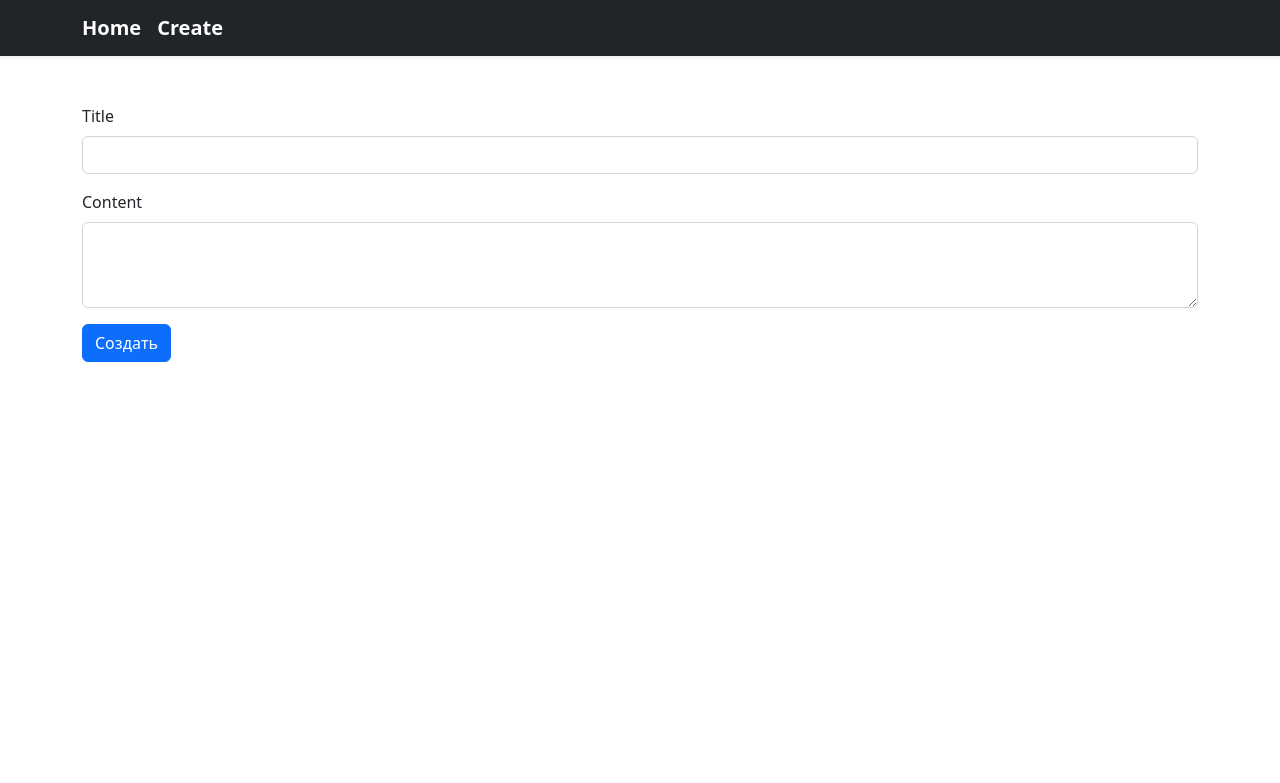
After one commit to sparkus777/howtophp, a PHP site: page /new_post.php in a window 1280 px wide. The commit adds this page. Shown: the top 783 px of the page. Run offline with PHP 8.4, Linux system fonts and the light colour scheme.

Commit message:
create post

```diff
--- /dev/null
+++ b/task4/new_post.php
@@ -0,0 +1,37 @@
+<html>
+<head>
+    <title>Task 4</title>
+    <link href="https://cdn.jsdelivr.net/npm/bootstrap@5.2.0-beta1/dist/css/bootstrap.min.css" rel="stylesheet"
+          integrity="sha384-0evHe/X+R7YkIZDRvuzKMRqM+OrBnVFBL6DOitfPri4tjfHxaWutUpFmBp4vmVor" crossorigin="anonymous">
+    <link rel="stylesheet" href="style.css">
+</head>
+<body>
+<header>
+    <div class="navbar navbar-dark bg-dark shadow-sm">
+        <div class="container d-flex justify-content-start">
+            <a href="index.php?message=from_home" class="navbar-brand d-flex">
+                <strong>Home</strong>
+            </a>
+            <a href="new_post.php" class="navbar-brand d-flex">
+                <strong>Create</strong>
+            </a>
+        </div>
+    </div>
+</header>
+<div class="container">
+    <form action="api/create.php" method="POST">
+        <div class="mt-5">
+            <label class="form-label">Title</label>
+            <input name="title" type="text" class="form-control" >
+        </div>
+        <div class="mt-3">
+            <label for="exampleFormControlTextarea1" class="form-label">Content</label>
+            <textarea name="content" class="form-control" rows="3"></textarea>
+        </div>
+        <div class="mt-3">
+            <input class="btn btn-primary" type="submit" value="Создать">
+        </div>
+    </form>
+</div>
+</body>
+</html>
```
Also changed, not shown: task4/api/create.php (added, +15 -0 lines), task4/index.php (+9 -25 lines), task4/style.css (added).
